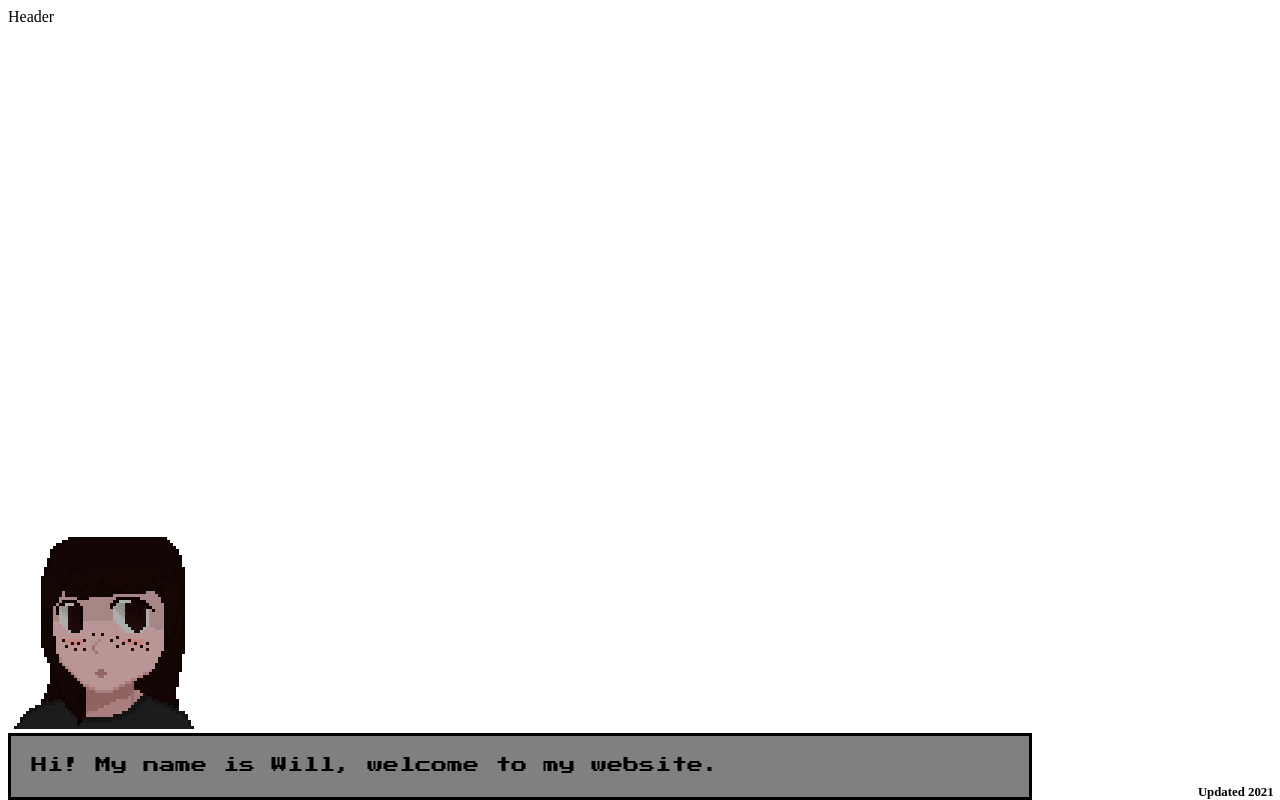
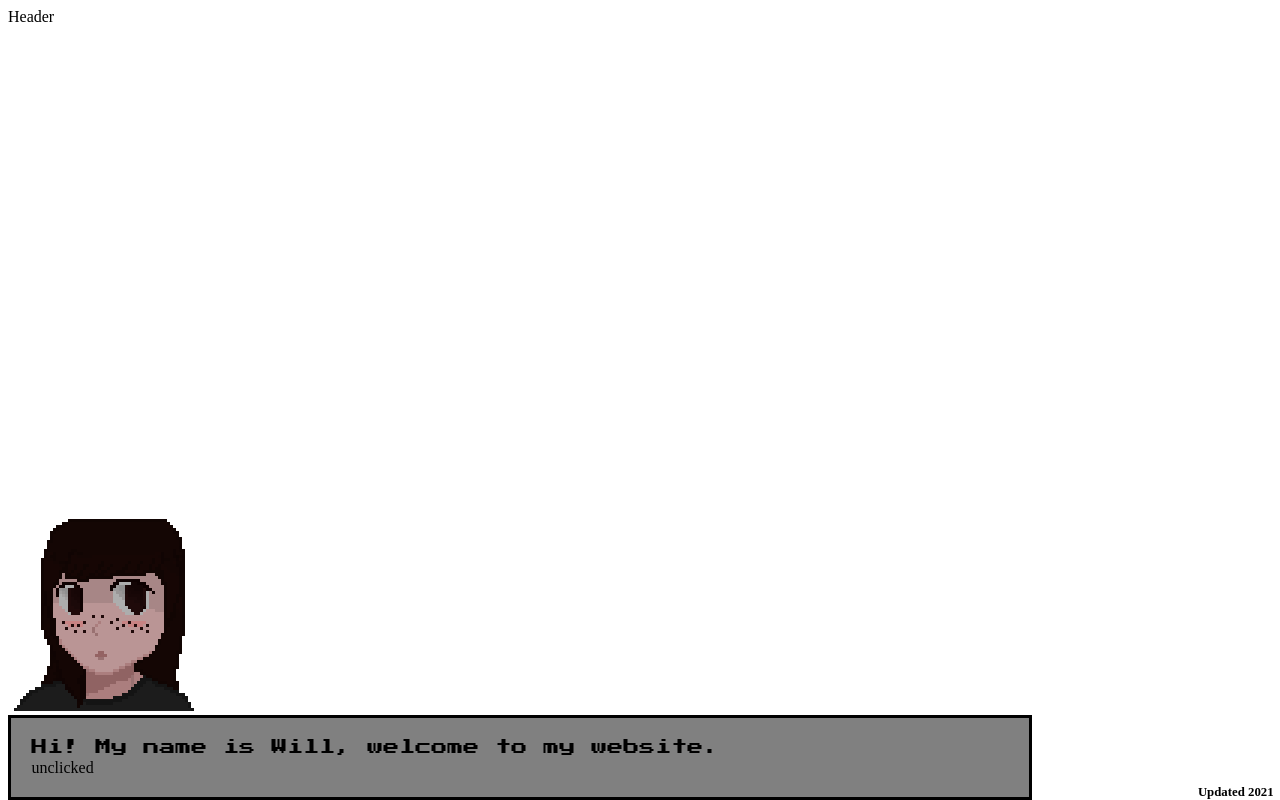
Before and after one commit to willadelinephillips/Wills-Portfolio, an Angular app: page / in a window 1280 px wide. Built offline with nearby package versions, Linux system fonts and the light colour scheme.

Commit message:
Working changer between components

```diff
--- a/src/app/app.component.html
+++ b/src/app/app.component.html
@@ -7,7 +7,7 @@
   <app-character></app-character>
 
   <div id="textbox-theme" (click)="Testyboi()">
-    <app-textbox></app-textbox>
+    <app-textbox [(size)]="fontSizePx"></app-textbox>
   </div>
 </div>
 
--- a/src/app/app.component.ts
+++ b/src/app/app.component.ts
@@ -10,7 +10,10 @@ export class AppComponent {
   Testyboi() {
     var clickText = "clicked!";
     console.log(clickText)
+    this.fontSizePx = clickText;
   }
+
+  fontSizePx = 'unclicked';
 
   title = 'willadelinephillips';
 }
--- a/src/app/textbox/textbox.component.html
+++ b/src/app/textbox/textbox.component.html
@@ -3,3 +3,7 @@
     <p>Hi! My name is Will, welcome to my website.</p>
   </div>
   <span id="typed"></span>
+
+  <div>
+    <label>{{size}}</label>
+  </div>
--- a/src/app/textbox/textbox.component.ts
+++ b/src/app/textbox/textbox.component.ts
@@ -1,4 +1,4 @@
-import { Component, OnInit, Input } from '@angular/core';
+import { Component, OnInit, Input, Output, EventEmitter } from '@angular/core';
 import Typed from 'typed.js';
 
 @Component({
@@ -7,6 +7,9 @@ import Typed from 'typed.js';
   styleUrls: ['./textbox.component.css']
 })
 export class TextboxComponent implements OnInit {
+
+  @Input()  size!: string;
+  @Output() sizeChange = new EventEmitter<string>();
 
   constructor() { }
 
```
